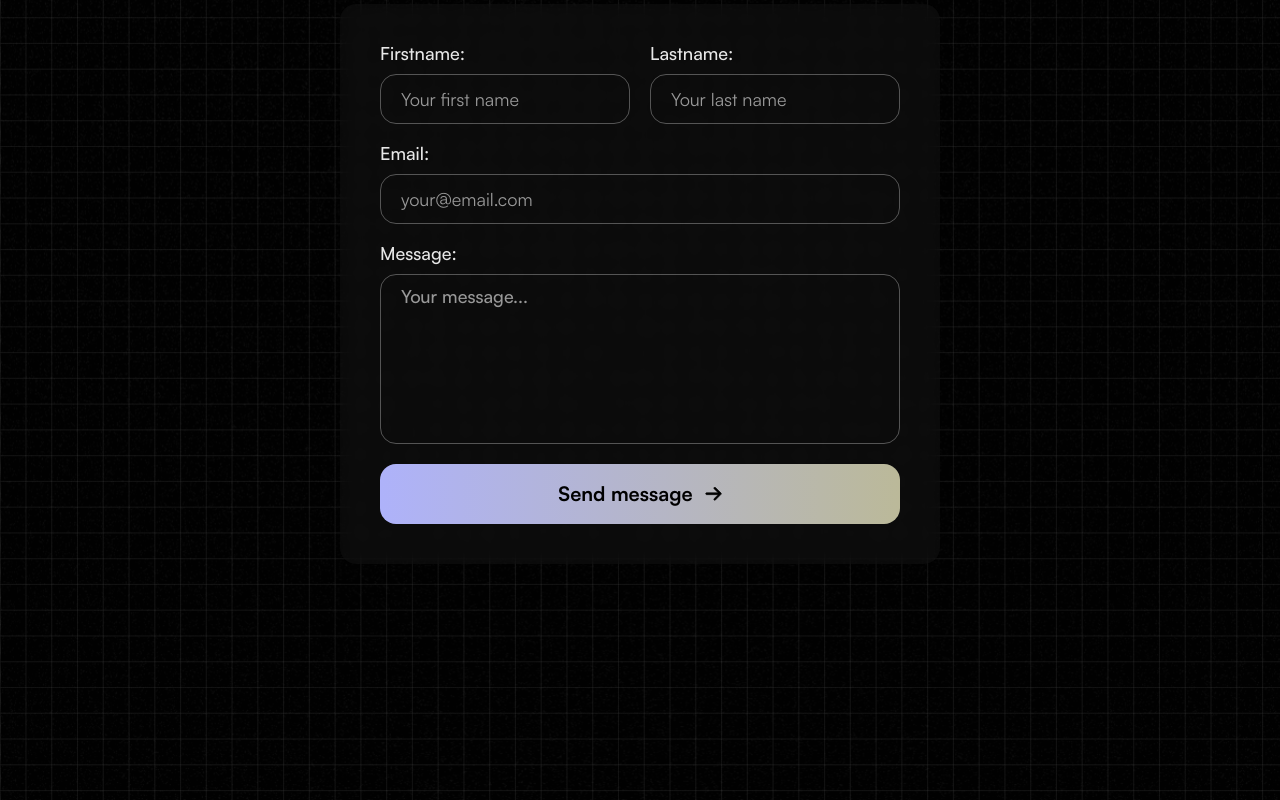
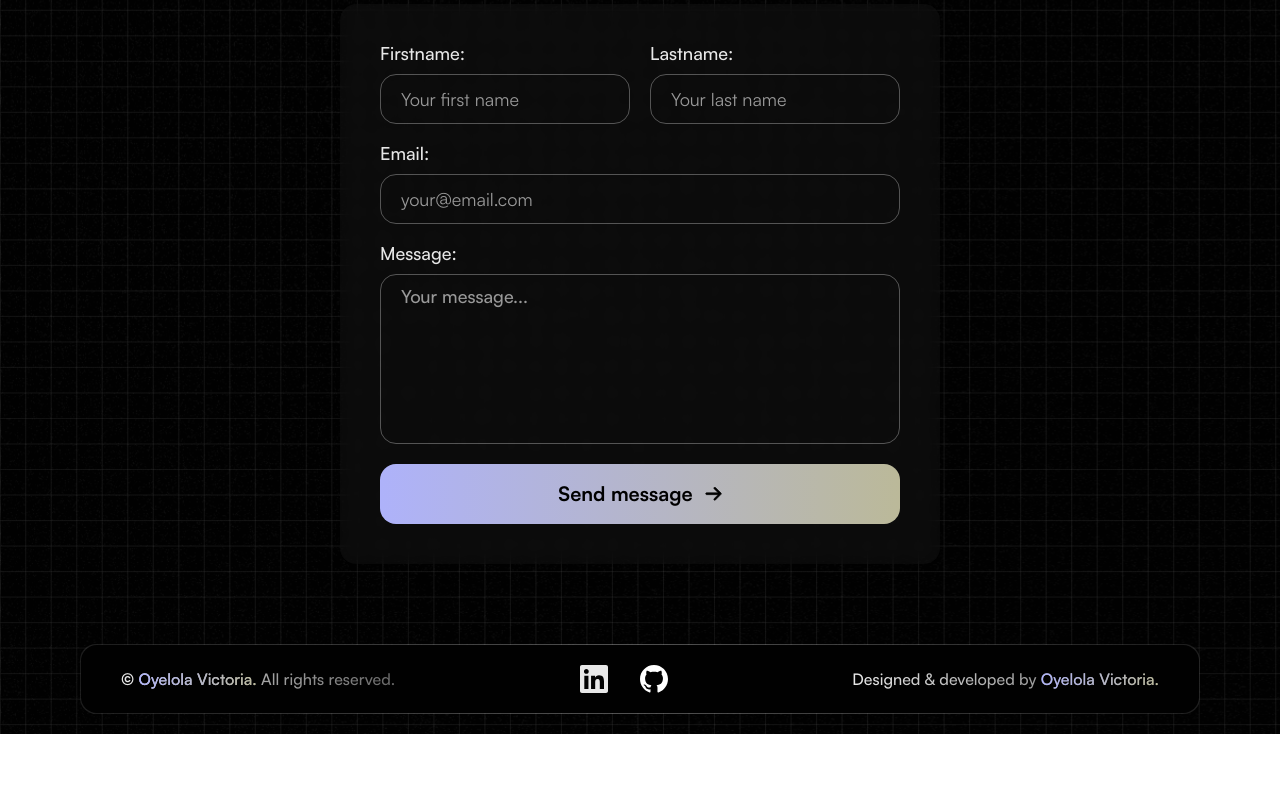
Before and after one commit to VriaA/portfolio, a React (Vite) app: page / in a window 1280 px wide. Shown: the part 5985-6785 px from the top of the page. After the commit the page ends 6719 px from the top, so only its background shows below. Built offline with nearby package versions, Linux system fonts and the light colour scheme; a web font is replaced by a local one.

Commit message:
style footer

```diff
--- a/src/components/Footer.tsx
+++ b/src/components/Footer.tsx
@@ -2,13 +2,15 @@ import logos from "@/data/logos"
 
 export default function Footer(): JSX.Element {
     return (
-        <footer className="pt-10 md:pt-20">
-            <p><b>©</b><a href="https://linkedin.com/in/victoriaoyelola">Oyelola Victoria.</a> All rights reserved.</p>
-            <ul className="flex gap-4 md:gap-8">
-                <li><a className="block first:w-7 first:h-7" href="https://linkedin.com/in/victoriaoyelola" target="_blank">{logos.linkedin}</a></li>
-                <li><a className="block first:w-7 first:h-7" href="https://github.com/VriaA" target="_blank" >{logos.github}</a></li>
-            </ul>
-            <p>Designed & developed by <a href="https://github.com/VriaA">Oyelola Victoria.</a></p>
+        <footer className="relative z-[2] bg-metallic-gradient p-[1px] rounded-2xl overflow-hidden mb-5">
+            <div className="flex flex-col md:flex-row md:items-center justify-between gap-5 bg-black rounded-2xl p-5 md:py-5 md:px-10 ">
+                <p className="order-3 md:order-1 font-satoshi font-medium text-sm md:text-base text-transparent bg-clip-text bg-metallic-text"><span className="font-bold">©</span> <a className="bg-cta-primary bg-clip-text hover:underline hover:border-b hover:border-off-white" href="https://linkedin.com/in/victoriaoyelola" target="_blank">Oyelola Victoria.</a> All rights reserved.</p>
+                <ul className="order-1 md:order-2 flex gap-4 md:gap-8">
+                    <li><a className="block first:w-7 first:h-7" href="https://linkedin.com/in/victoriaoyelola" target="_blank">{logos.linkedin}</a></li>
+                    <li><a className="block first:w-7 first:h-7" href="https://github.com/VriaA" target="_blank" >{logos.github}</a></li>
+                </ul>
+                <p className="order-2 md:order-3 font-satoshi font-medium text-sm md:text-base text-transparent bg-clip-text bg-metallic-text">Designed & developed by <a className="bg-cta-primary bg-clip-text hover:underline hover:border-b hover:border-off-white" href="https://github.com/VriaA" target="_blank">Oyelola Victoria.</a></p>
+            </div>
         </footer>
     )
 }
```
